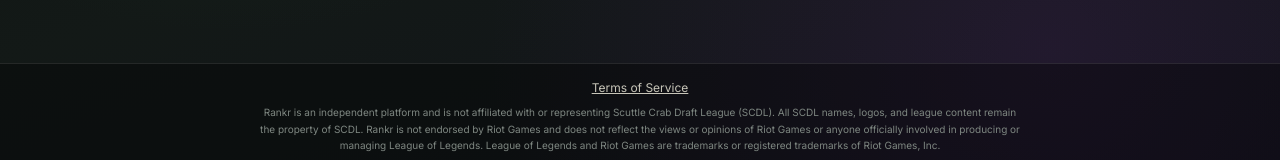
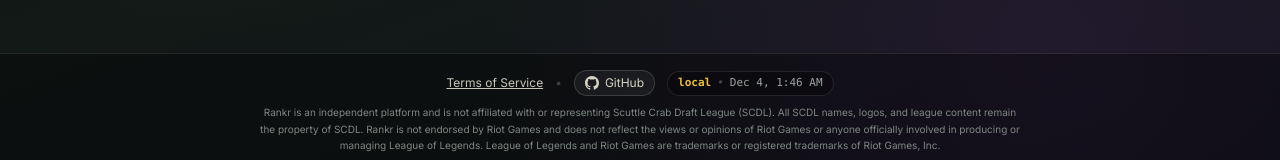
Before and after one commit to side-click/rankr, a Next.js app: page / in a window 1280 px wide. Shown: the part 631-791 px from the top of the page. Built offline with nearby package versions, Linux system fonts and the light colour scheme; no server answers; the database is empty.

Commit message:
Add GitHub link and live commit/build timestamp badge to footer

```diff
--- a/app/layout.tsx
+++ b/app/layout.tsx
@@ -67,6 +67,18 @@ export default async function RootLayout({
   }
 
   const maintenanceMode = Boolean(settings?.maintenance_mode);
+  const commitSha = process.env.VERCEL_GIT_COMMIT_SHA;
+  const shortSha = commitSha?.slice(0, 7) ?? "local";
+  const buildTimeIso = process.env.NEXT_PUBLIC_BUILD_TIME;
+  const buildTimeLabel = buildTimeIso
+    ? new Date(buildTimeIso).toLocaleString("en-US", {
+        timeZone: "America/New_York",
+        month: "short",
+        day: "numeric",
+        hour: "numeric",
+        minute: "2-digit",
+      })
+    : null;
 
   return (
     <html lang="en" className={inter.variable}>
@@ -102,13 +114,49 @@ export default async function RootLayout({
           )}
         </main>
         <footer className="text-center text-[11px] text-[#9aa39d] px-4 py-4 border-t border-white/10 bg-black/35 space-y-2">
-          <div className="flex items-center justify-center gap-4 text-xs">
+          <div className="flex flex-wrap items-center justify-center gap-3 text-xs">
             <Link
               href="/terms"
               className="text-[#c7c5b8] hover:text-[#f0c020] underline"
             >
               Terms of Service
             </Link>
+            <span className="text-white/20">•</span>
+            <a
+              href="https://github.com/side-click/rankr"
+              target="_blank"
+              rel="noopener noreferrer"
+              className="inline-flex items-center gap-1.5 px-2.5 py-1 rounded-full bg-white/5 hover:bg-white/10 border border-white/15 hover:border-[#c89b3c]/60 text-[#d6d3c4] hover:text-[#f0c020] transition"
+            >
+              <svg
+                viewBox="0 0 16 16"
+                fill="currentColor"
+                className="w-3.5 h-3.5 shrink-0"
+                aria-hidden="true"
+              >
+                <path d="M8 0C3.58 0 0 3.58 0 8c0 3.54 2.29 6.53 5.47 7.59.4.07.55-.17.55-.38 0-.19-.01-.82-.01-1.49-2.01.37-2.53-.49-2.69-.94-.09-.23-.48-.94-.82-1.13-.28-.15-.68-.52-.01-.53.63-.01 1.08.58 1.23.82.72 1.21 1.87.87 2.33.66.07-.52.28-.87.51-1.07-1.78-.2-3.64-.89-3.64-3.95 0-.87.31-1.59.82-2.15-.08-.2-.36-1.02.08-2.12 0 0 .67-.21 2.2.82.64-.18 1.32-.27 2-.27s1.36.09 2 .27c1.53-1.04 2.2-.82 2.2-.82.44 1.1.16 1.92.08 2.12.51.56.82 1.27.82 2.15 0 3.07-1.87 3.75-3.65 3.95.29.25.54.73.54 1.48 0 1.07-.01 1.93-.01 2.2 0 .21.15.46.55.38A8.01 8.01 0 0 0 16 8c0-4.42-3.58-8-8-8Z" />
+              </svg>
+              <span>GitHub</span>
+            </a>
+            <a
+              href={
+                commitSha
+                  ? `https://github.com/side-click/rankr/commit/${commitSha}`
+                  : "https://github.com/side-click/rankr"
+              }
+              target="_blank"
+              rel="noopener noreferrer"
+              title="Deployed commit & build time"
+              className="inline-flex items-center gap-1.5 px-2.5 py-1 rounded-full bg-black/30 border border-white/10 text-[11px] font-mono text-[#9aa39d] hover:text-[#f0c020] hover:border-[#c89b3c]/50 transition"
+            >
+              <span className="text-[#f0c020] font-semibold">{shortSha}</span>
+              {buildTimeLabel && (
+                <>
+                  <span className="text-white/25">•</span>
+                  <span>{buildTimeLabel}</span>
+                </>
+              )}
+            </a>
           </div>
           <div className="max-w-3xl mx-auto text-[10px] text-[#7e8781] leading-relaxed">
             Rankr is an independent platform and is not affiliated with or
--- a/next.config.ts
+++ b/next.config.ts
@@ -4,6 +4,9 @@ const nextConfig: NextConfig = {
   images: {
     unoptimized: true,
   },
+  env: {
+    NEXT_PUBLIC_BUILD_TIME: new Date().toISOString(),
+  },
 };
 
 export default nextConfig;
```
